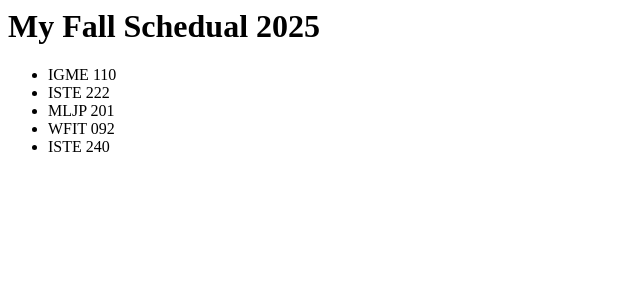
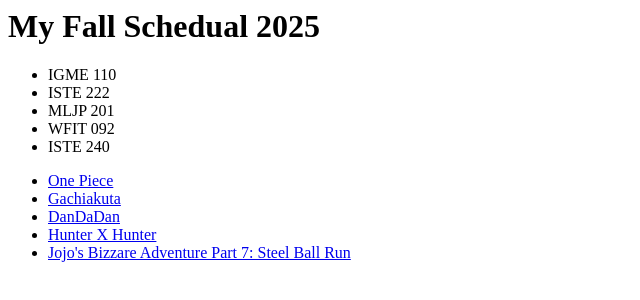
Before and after one commit to ethan-D-elston/ethan-D-elston.github.io, a plain HTML site: page index.html in a window 1280 px wide. Shown: the whole page, without its empty margins (0-640 px from the left). Drawn offline with Linux system fonts and the light colour scheme.

Commit message:
Add files via upload

```diff
--- a/index.html
+++ b/index.html
@@ -13,5 +13,14 @@
       <li>WFIT 092</li>
       <li>ISTE 240</li>
     </ul>
+
+    <ul>
+      <li><a href = "https://en.wikipedia.org/wiki/One_Piece" target="_blank">One Piece</a></li>
+      <li><a href = "https://en.wikipedia.org/wiki/Gachiakuta" target="_blank">Gachiakuta </a></li>
+      <li><a href = "https://en.wikipedia.org/wiki/Dandadan" target="_blank">DanDaDan</a></li>
+      <li><a href = "https://en.wikipedia.org/wiki/Hunter_%C3%97_Hunter" target="_blank">Hunter X Hunter </a></li>
+      <li><a href = "https://en.wikipedia.org/wiki/Steel_Ball_Run" target="_blank">Jojo's Bizzare Adventure Part 7: Steel Ball Run</a></li>
+    </ul>
+
   </body>
 </html>
```
